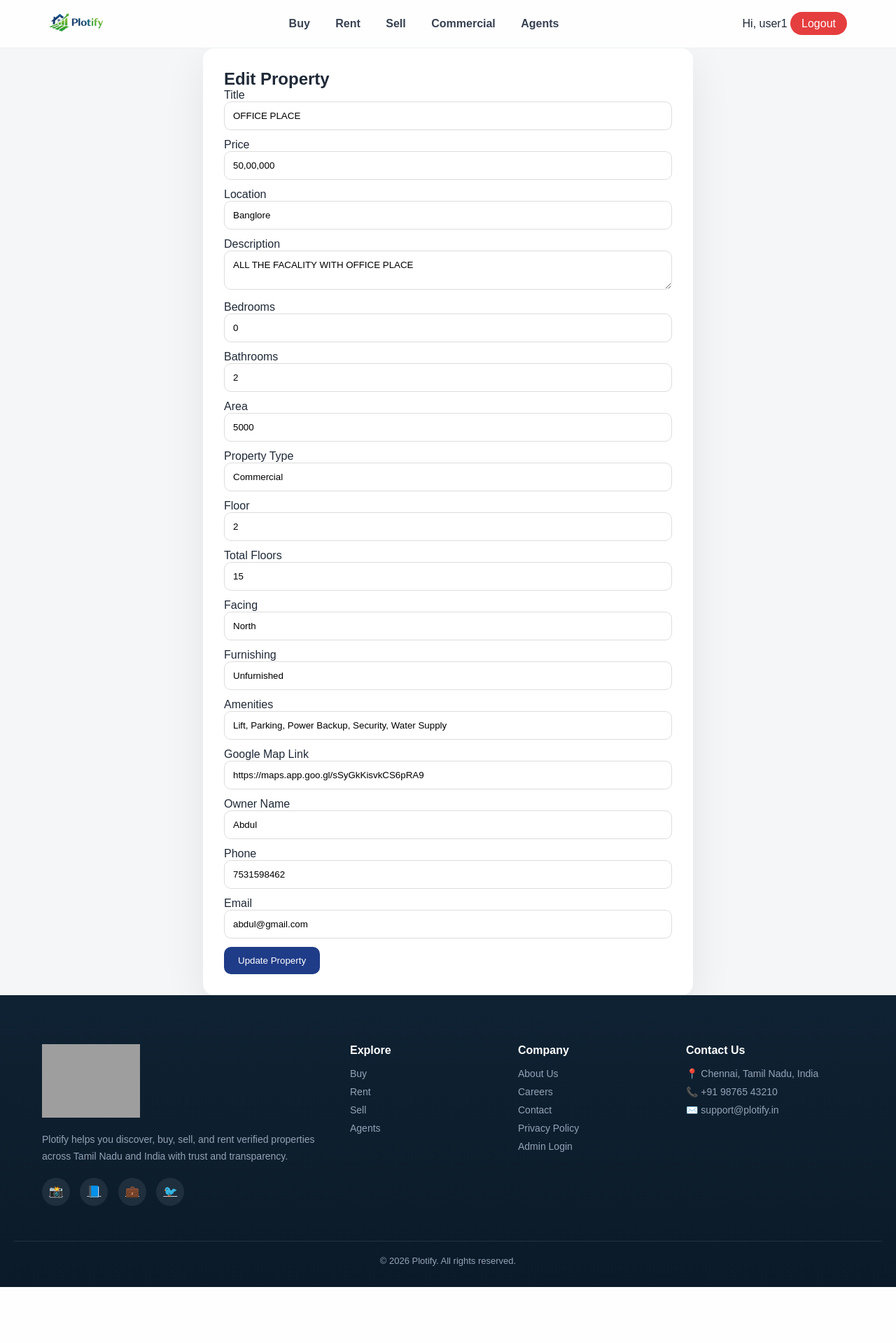
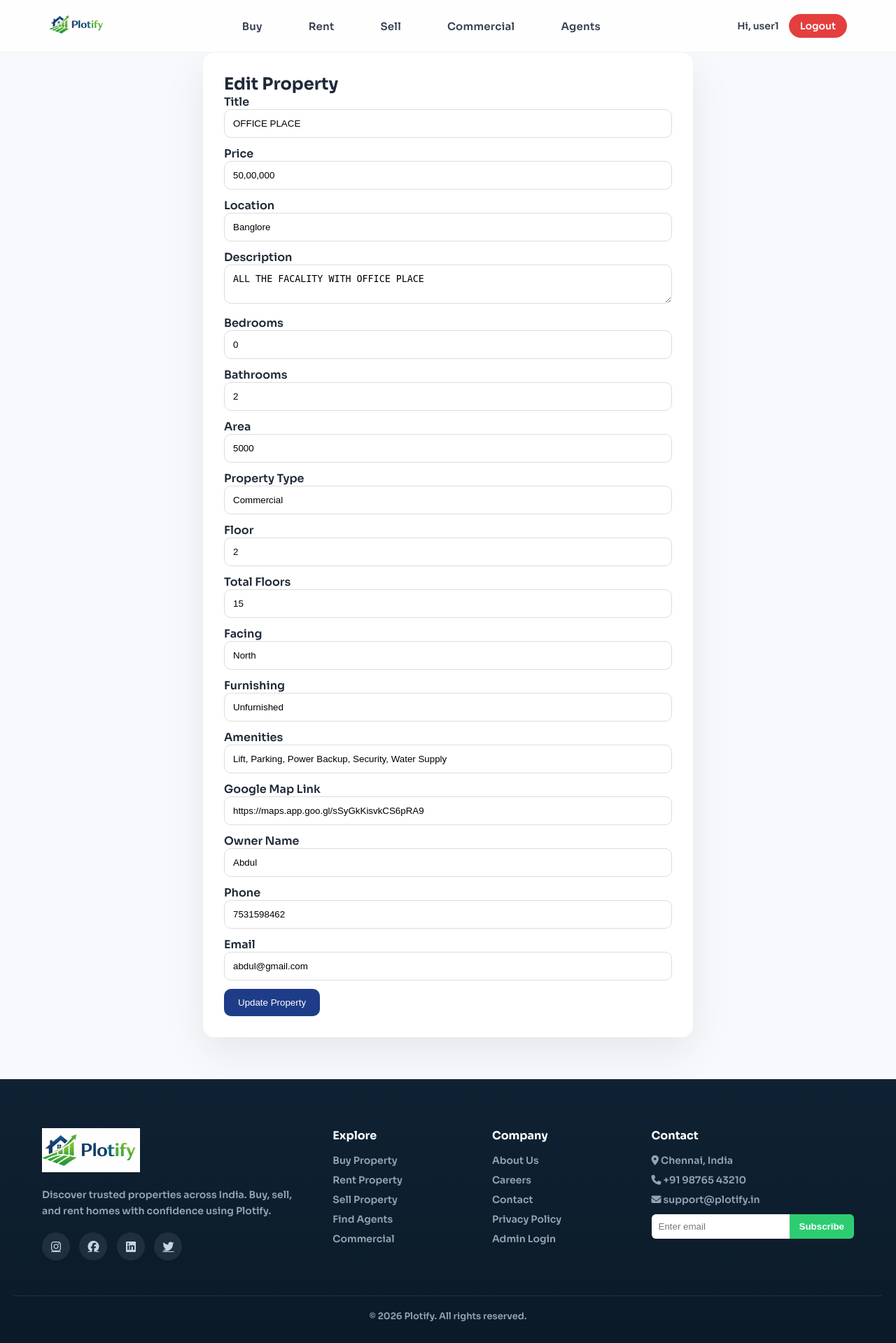
Before and after one commit to kkeerthivasan11/plotify-real-estate, a Flask app: page /admin/edit/44dacaea-3725-4167-8598-c326c85cc220 in a window 1280 px wide. Shown: the whole page at 70% size. Before the commit the page ends 1839 px from the top, so only its background shows below. Run offline with Flask 3, Linux system fonts and the light colour scheme; a user stored in the database is signed in; grey boxes are pictures that could not be loaded.

Commit message:
Improved premium navbar UI

```diff
--- a/static/css/base.css
+++ b/static/css/base.css
@@ -9,6 +9,9 @@
   --accent: #e63946;
 }
 
+/* =====================
+   RESET
+===================== */
 * {
   margin: 0;
   padding: 0;
@@ -21,26 +24,6 @@
   color: #1f2937;
 }
 
-/* Smooth animation */
-* {
-  transition: all 0.25s ease;
-}
-
-/* =====================
-   GLOBAL RESET
-===================== */
-* {
-  margin: 0;
-  padding: 0;
-  box-sizing: border-box;
-  font-family: Arial, sans-serif;
-}
-
-html, body {
-  width: 100%;
-  background: var(--light);
-}
-
 /* =====================
    CONTAINER
 ===================== */
@@ -50,6 +33,9 @@
   padding: 0 20px;
 }
 
+/* =====================
+   PROPERTY DETAILS
+===================== */
 .details-meta {
   margin-top: 6px;
   color: #444;
@@ -76,6 +62,7 @@
   background: #f9fafb;
   padding: 22px;
   border-radius: 16px;
+  box-shadow: 0 6px 18px rgba(0,0,0,0.05);
 }
 
 .owner-box p {
@@ -93,6 +80,10 @@
   text-decoration: none;
 }
 
+.contact-btn:hover {
+  background: #27ae60;
+}
+
 .admin-footer-link {
   opacity: 0.8;
 }
@@ -102,7 +93,277 @@
   text-decoration: underline;
 }
 
+/* ================= FOOTER ================= */
 
+.site-footer {
+  background: linear-gradient(135deg,#0f172a,#0b2545);
+  color: #e5e7eb;
+  padding: 60px 0 25px;
+  margin-top: 60px;
+}
+
+.footer-grid {
+  display: grid;
+  grid-template-columns: 2fr 1fr 1fr 1.3fr;
+  gap: 40px;
+}
+
+.footer-logo {
+  width: 140px;
+  margin-bottom: 15px;
+}
+
+.footer-brand p {
+  font-size: 14px;
+  line-height: 1.7;
+  color: #cbd5e1;
+  margin-bottom: 18px;
+}
+
+/* SOCIAL ICONS */
+.footer-socials a {
+  width: 38px;
+  height: 38px;
+  display: inline-flex;
+  align-items: center;
+  justify-content: center;
+  border-radius: 50%;
+  background: rgba(255,255,255,0.08);
+  margin-right: 10px;
+  color: #fff;
+  font-size: 15px;
+  transition: 0.2s;
+}
+
+.footer-socials a:hover {
+  background: #2ecc71;
+  transform: translateY(-3px);
+}
+
+/* COLUMNS */
+.footer-col h4 {
+  margin-bottom: 14px;
+  font-size: 17px;
+  color: #fff;
+}
+
+.footer-col a {
+  display: block;
+  color: #cbd5e1;
+  font-size: 14px;
+  margin-bottom: 8px;
+  text-decoration: none;
+  transition: 0.2s;
+}
+
+.footer-col a:hover {
+  color: #2ecc71;
+  padding-left: 5px;
+}
+
+/* CONTACT TEXT */
+.footer-col p {
+  font-size: 14px;
+  margin-bottom: 8px;
+}
+
+/* NEWSLETTER */
+.newsletter {
+  margin-top: 12px;
+  display: flex;
+}
+
+.newsletter input {
+  flex: 1;
+  padding: 10px;
+  border: none;
+  border-radius: 6px 0 0 6px;
+}
+
+.newsletter button {
+  padding: 10px 14px;
+  border: none;
+  background: #2ecc71;
+  color: #fff;
+  border-radius: 0 6px 6px 0;
+  cursor: pointer;
+  font-weight: 600;
+}
+
+.newsletter button:hover {
+  background: #27ae60;
+}
+
+/* COPYRIGHT */
+.footer-bottom {
+  text-align: center;
+  margin-top: 35px;
+  border-top: 1px solid rgba(255,255,255,0.08);
+  padding-top: 15px;
+  font-size: 13px;
+  color: #94a3b8;
+}
+
+/* MOBILE */
+@media (max-width: 900px) {
+  .footer-grid {
+    grid-template-columns: 1fr;
+    text-align: center;
+  }
+
+  .newsletter {
+    justify-content: center;
+  }
+}
+
+/* ===============================
+   ULTRA PREMIUM NAVBAR
+================================ */
+
+.navbar {
+  position: sticky;
+  top: 0;
+  z-index: 999;
+  backdrop-filter: blur(14px);
+  background: rgba(255,255,255,0.75);
+  border-bottom: 1px solid rgba(0,0,0,0.06);
+}
+
+/* Layout */
+.nav-inner {
+  display: flex;
+  align-items: center;
+  justify-content: space-between;
+  height: 74px;
+}
+
+/* LOGO */
+.logo-img {
+  height: 40px;
+  transition: 0.3s;
+}
+
+.logo-img:hover {
+  transform: scale(1.05);
+}
+
+/* ===============================
+   CENTER NAV LINKS
+================================ */
+
+.nav-center {
+  display: flex;
+  gap: 34px;
+}
+
+.nav-center a {
+  text-decoration: none;
+  font-size: 15px;
+  font-weight: 600;
+  color: #1f2937;
+  position: relative;
+  letter-spacing: 0.2px;
+}
+
+/* Animated underline */
+.nav-center a::after {
+  content: "";
+  position: absolute;
+  bottom: -6px;
+  left: 0;
+  height: 2px;
+  width: 0%;
+  background: linear-gradient(90deg,#2ecc71,#1f3c88);
+  transition: 0.3s ease;
+}
+
+.nav-center a:hover::after {
+  width: 100%;
+}
+
+.nav-center a:hover {
+  color: #111827;
+}
+
+/* ===============================
+   RIGHT SIDE
+================================ */
+
+.nav-right {
+  display: flex;
+  align-items: center;
+  gap: 14px;
+}
+
+/* USER NAME */
+.user-name {
+  font-size: 14px;
+  font-weight: 600;
+  color: #374151;
+}
+
+/* LOGIN BUTTON */
+.login-btn {
+  padding: 8px 18px;
+  border-radius: 999px;
+  background: #111827;
+  color: #fff;
+  font-size: 14px;
+  font-weight: 600;
+  text-decoration: none;
+  box-shadow: 0 4px 14px rgba(0,0,0,0.15);
+}
+
+.login-btn:hover {
+  transform: translateY(-2px);
+  background: #000;
+}
+
+/* SIGNUP BUTTON */
+.signup-btn {
+  padding: 8px 18px;
+  border-radius: 999px;
+  background: linear-gradient(135deg,#2ecc71,#16a34a);
+  color: white;
+  font-size: 14px;
+  font-weight: 700;
+  text-decoration: none;
+  box-shadow: 0 6px 18px rgba(46,204,113,0.35);
+}
+
+.signup-btn:hover {
+  transform: translateY(-2px);
+  box-shadow: 0 10px 22px rgba(46,204,113,0.45);
+}
+
+/* LOGOUT BUTTON */
+.logout-btn {
+  padding: 8px 18px;
+  border-radius: 999px;
+  background: #ef4444;
+  color: #fff;
+  font-size: 14px;
+  font-weight: 600;
+  text-decoration: none;
+}
+
+.logout-btn:hover {
+  background: #dc2626;
+  transform: translateY(-2px);
+}
+
+/* ===============================
+   SCROLL EFFECT
+================================ */
+
+.navbar.scrolled {
+  background: rgba(255,255,255,0.95);
+  box-shadow: 0 8px 24px rgba(0,0,0,0.08);
+}
+
+
+
+/* ANIMATION */
 @keyframes fadeUp {
   from {
     opacity: 0;
--- a/templates/base.html
+++ b/templates/base.html
@@ -56,33 +56,35 @@
 </main>
 
 <!-- ================= FOOTER ================= -->
+
 <footer class="site-footer">
   <div class="container footer-grid">
 
     <!-- BRAND -->
     <div class="footer-brand">
-      <img src="{{ url_for('static', filename='images/logo.png') }}" alt="Plotify">
+      <img src="{{ url_for('static', filename='images/plotify-logo.png') }}" class="footer-logo">
+
       <p>
-        Plotify helps you discover, buy, sell, and rent verified properties
-        across Tamil Nadu and India with trust and transparency.
+        Discover trusted properties across India.
+        Buy, sell, and rent homes with confidence using Plotify.
       </p>
 
-      <!-- SOCIAL -->
       <div class="footer-socials">
-        <a href="#" aria-label="Instagram">📸</a>
-        <a href="#" aria-label="Facebook">📘</a>
-        <a href="#" aria-label="LinkedIn">💼</a>
-        <a href="#" aria-label="Twitter">🐦</a>
+        <a href="#"><i class="fab fa-instagram"></i></a>
+        <a href="#"><i class="fab fa-facebook"></i></a>
+        <a href="#"><i class="fab fa-linkedin"></i></a>
+        <a href="#"><i class="fab fa-twitter"></i></a>
       </div>
     </div>
 
     <!-- EXPLORE -->
     <div class="footer-col">
       <h4>Explore</h4>
-      <a href="/buy">Buy</a>
-      <a href="/rent">Rent</a>
-      <a href="/sell">Sell</a>
-      <a href="/agents">Agents</a>
+      <a href="/buy">Buy Property</a>
+      <a href="/rent">Rent Property</a>
+      <a href="/sell">Sell Property</a>
+      <a href="/agents">Find Agents</a>
+      <a href="/commercial">Commercial</a>
     </div>
 
     <!-- COMPANY -->
@@ -93,24 +95,28 @@
       <a href="#">Contact</a>
       <a href="#">Privacy Policy</a>
       <a href="/admin" class="footer-admin">Admin Login</a>
-
     </div>
 
     <!-- CONTACT -->
     <div class="footer-col">
-      <h4>Contact Us</h4>
-      <p>📍 Chennai, Tamil Nadu, India</p>
-      <p>📞 +91 98765 43210</p>
-      <p>✉️ support@plotify.in</p>
+      <h4>Contact</h4>
+      <p><i class="fas fa-map-marker-alt"></i> Chennai, India</p>
+      <p><i class="fas fa-phone"></i> +91 98765 43210</p>
+      <p><i class="fas fa-envelope"></i> support@plotify.in</p>
+
+      <div class="newsletter">
+        <input type="email" placeholder="Enter email">
+        <button>Subscribe</button>
+      </div>
     </div>
 
   </div>
 
-  <!-- COPYRIGHT -->
   <div class="footer-bottom">
-    © 2026 Plotify. All rights reserved.
+    <p>© 2026 Plotify. All rights reserved.</p>
   </div>
 </footer>
+
 
 
 
```
